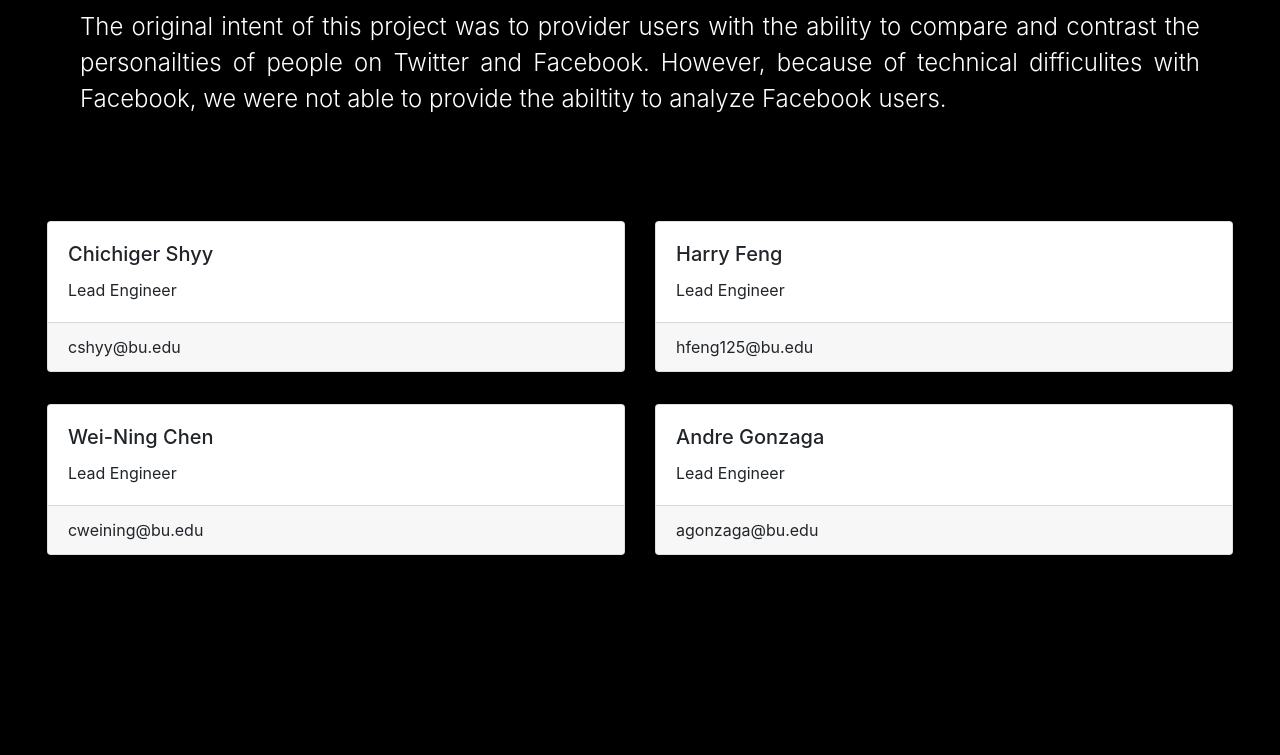
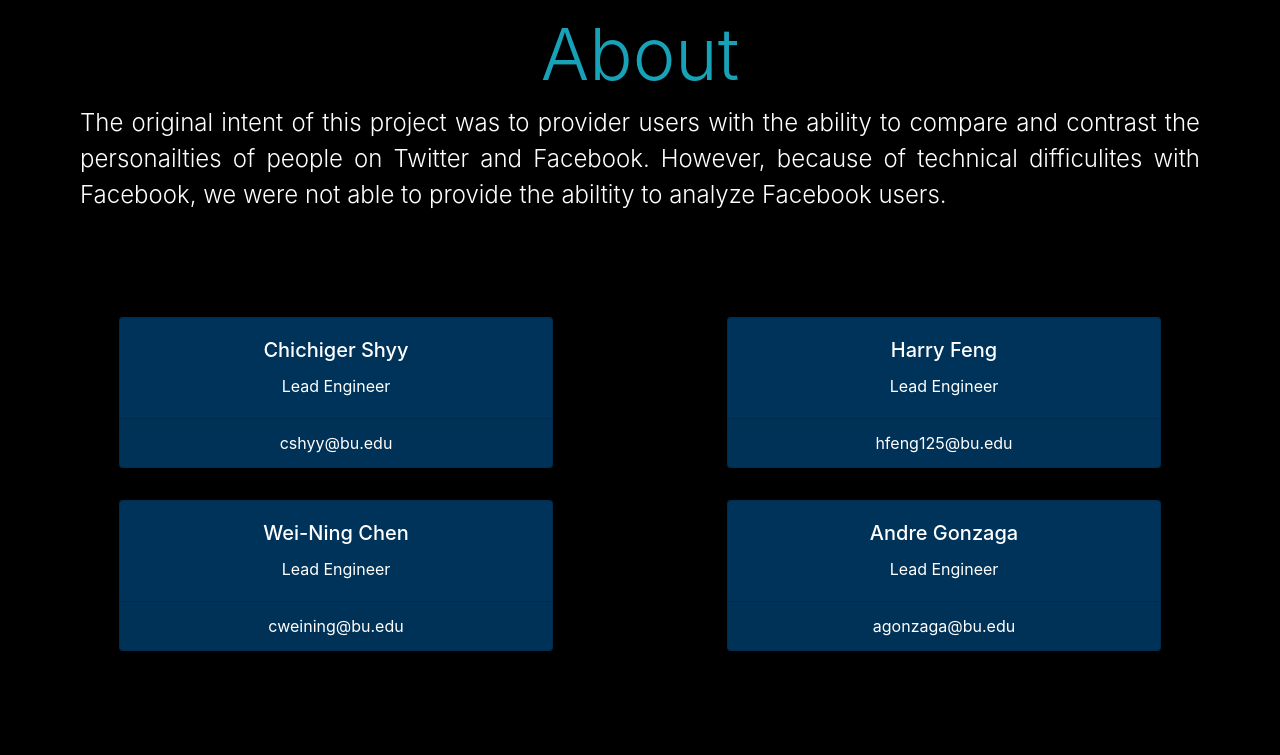
Before and after one commit to agonzaga/projectCS411, a Flask app: page / in a window 1280 px wide. Shown: the part 814-1569 px from the top of the page. Before the commit the page ends 1369 px from the top, so only its background shows below. Run offline with Flask 2, Linux system fonts and the light colour scheme; some libraries are stand-ins or nearby versions.

Commit message:
UI fixes

```diff
--- a/DEMO/mainApp/templates/index.html
+++ b/DEMO/mainApp/templates/index.html
@@ -20,7 +20,7 @@
   />
 </video>
 
-<div class="text-center text-info" style="margin: 2rem 0;">
+<div class="text-center text-info" style="padding: 2rem 0;">
   <div style="background-color:#00000038">
     <h1 class="display-1">Social Media Personalities</h1>
     <p class="lead text-white" style="text-align: justify;padding: 0 3rem;">
@@ -53,7 +53,10 @@
 <div class="row" style="margin: 0; padding:0.5rem 2rem; margin-bottom: 5rem;">
   {% for name in names %}
   <div class="col-lg-6" style="padding-bottom: 1rem; padding-top: 1rem;">
-    <div class="card">
+    <div
+      class="card text-white text-center"
+      style="background-color: #003359; max-width: 75%; margin-left: auto; margin-right: auto;"
+    >
       <div class="card-body">
         <h5 class="card-title">{{ name[0] }}</h5>
         <p class="card-text">Lead Engineer</p>
@@ -69,7 +72,7 @@
   var pgWidth = $(document).width();
   var elHeight = $("#content").height();
   if (pgHeight <= pgWidth) {
-    $("#about").css("margin-top", elHeight);
+    $("#about").css("margin-top", elHeight * 0.85);
   } else {
     $("#about").css("margin-top", elHeight * 0.5);
   }
```
